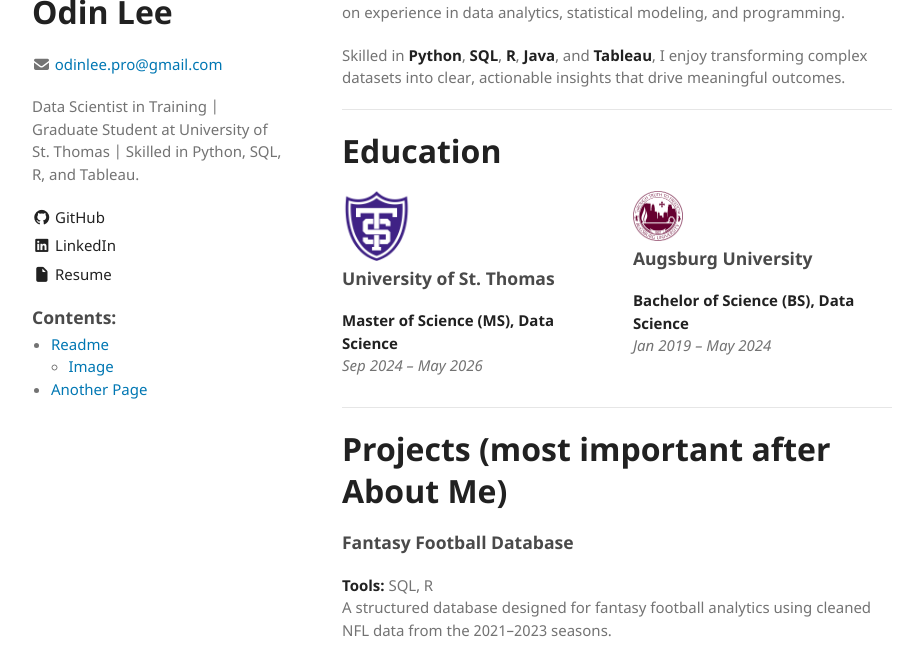
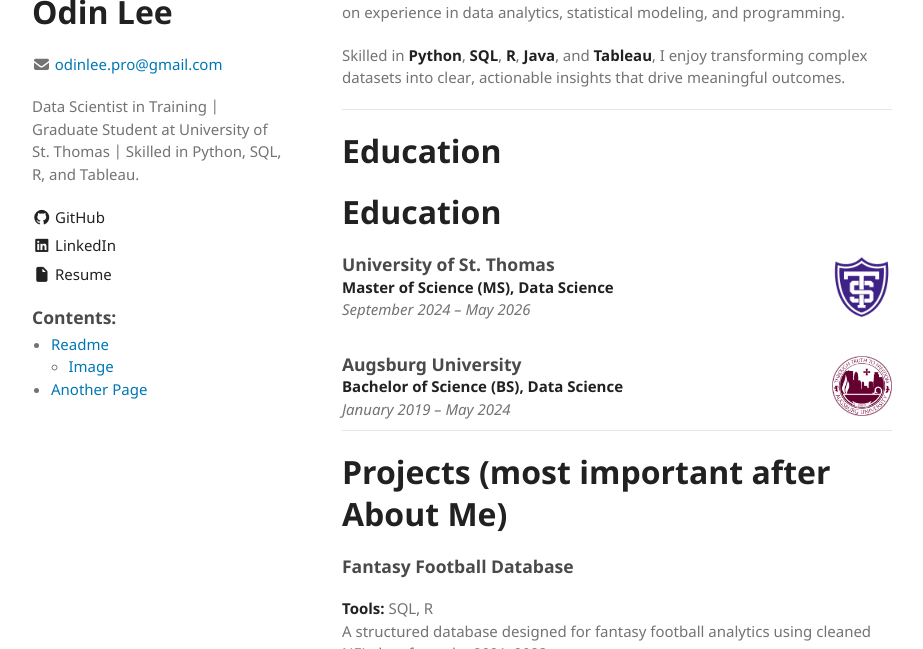
Before and after one commit to OdinLeePro/OdinLeePro.github.io, a Jekyll site: the page built from index.md, in a window 1280 px wide and 900 px high, cut to the strip 251-900 px from the top of the window. Shown: the whole strip, without its empty margins (178-1101 px from the left). Built offline with Jekyll 4.4.1, drawn with Linux system fonts in a browser that asks for light colours; our own code applies the rules of GitHub Pages for plain Markdown files.

Commit message:
Update index.md

```diff
--- a/index.md
+++ b/index.md
@@ -14,20 +14,30 @@ Skilled in **Python**, **SQL**, **R**, **Java**, and **Tableau**, I enjoy transf
 
 # Education
 
-<div style="display: flex; gap: 2rem; flex-wrap: wrap; align-items: flex-start;">
+# Education
 
-  <div style="flex: 1; min-width: 250px;">
-    <img src="assets/img/UniversitySt.Thomas-Logo.png" alt="University of St. Thomas Logo" width="70" height="70" />
-    <h3>University of St. Thomas</h3>
-    <p><strong>Master of Science (MS), Data Science</strong><br>
-    <em>Sep 2024 – May 2026</em></p>
+<div style="display: flex; gap: 2rem; flex-wrap: wrap; align-items: flex-start; margin-top: 1rem;">
+
+  <div style="flex: 1; min-width: 300px;">
+    <div style="display: flex; justify-content: space-between; align-items: center;">
+      <div>
+        <h3 style="margin: 0;">University of St. Thomas</h3>
+        <p style="margin: 0;"><strong>Master of Science (MS), Data Science</strong><br>
+        <em>September 2024 – May 2026</em></p>
+      </div>
+      <img src="assets/img/UniversitySt.Thomas-Logo.png" alt="University of St. Thomas Logo" width="60" height="60" />
+    </div>
   </div>
 
-  <div style="flex: 1; min-width: 250px;">
-    <img src="assets/img/AugsburgUniversity-Logo.png" alt="Augsburg University Logo" width="50" height="50" />
-    <h3>Augsburg University</h3>
-    <p><strong>Bachelor of Science (BS), Data Science</strong><br>
-    <em>Jan 2019 – May 2024</em></p>
+  <div style="flex: 1; min-width: 300px;">
+    <div style="display: flex; justify-content: space-between; align-items: center;">
+      <div>
+        <h3 style="margin: 0;">Augsburg University</h3>
+        <p style="margin: 0;"><strong>Bachelor of Science (BS), Data Science</strong><br>
+        <em>January 2019 – May 2024</em></p>
+      </div>
+      <img src="assets/img/AugsburgUniversity-Logo.png" alt="Augsburg University Logo" width="60" height="60" />
+    </div>
   </div>
 
 </div>
```
